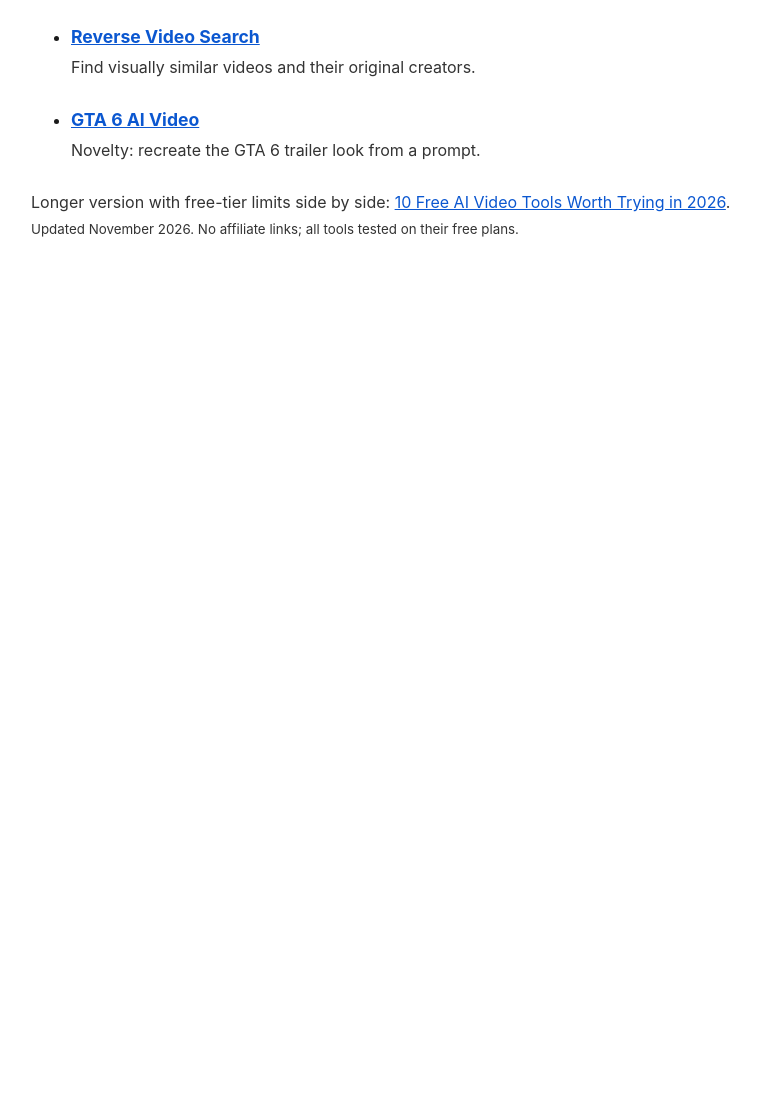
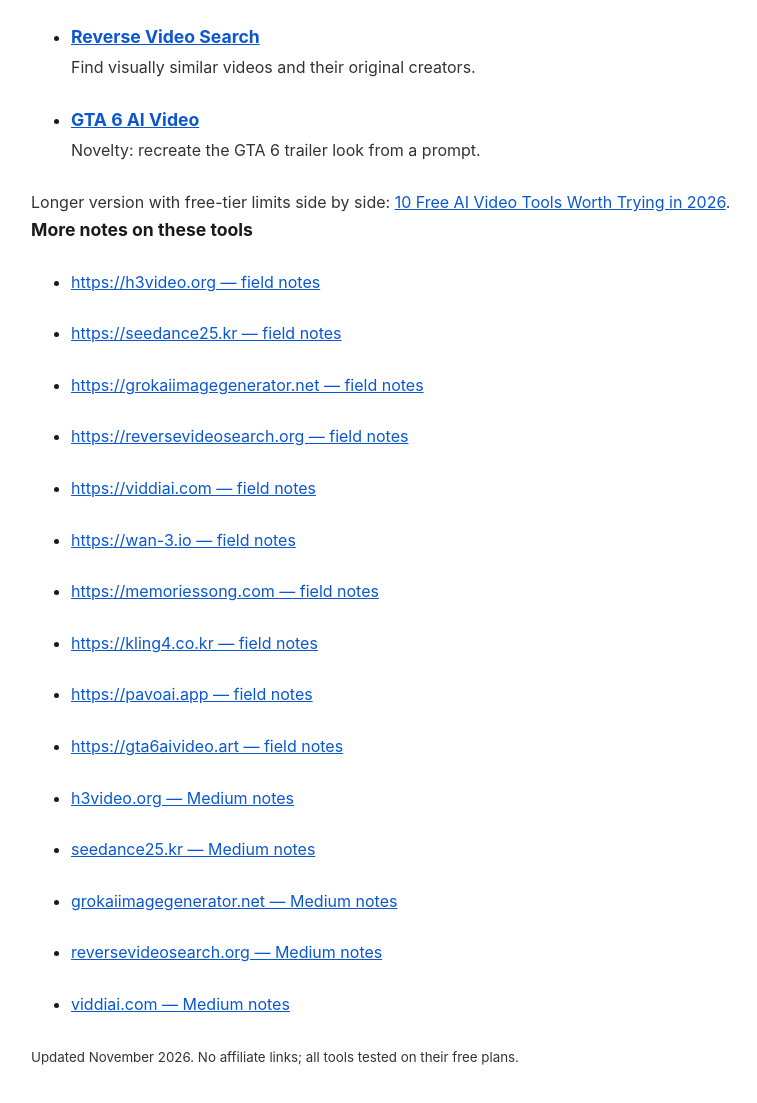
Before and after one commit to youram470-art/ten-free-ai-video-tools, a plain HTML site: page index.html in a window 1280 px wide. Shown: the part 847-1950 px from the top of the page, without its empty margins (229-986 px from the left). Before the commit the page ends 1128 px from the top, so only its background shows below. Drawn offline with Linux system fonts and the light colour scheme.

Commit message:
Add links to published field notes and Medium stories

```diff
--- a/index.html
+++ b/index.html
@@ -24,6 +24,24 @@
 <li><h2><a href="https://gta6aivideo.art/">GTA 6 AI Video</a></h2><p>Novelty: recreate the GTA 6 trailer look from a prompt.</p></li>
 </ul>
 <p>Longer version with free-tier limits side by side: <a href="https://pavoaivideo.wordpress.com/2026/11/23/10-free-ai-video-tools-worth-trying-in-2026/">10 Free AI Video Tools Worth Trying in 2026</a>.</p>
+<h2>More notes on these tools</h2>
+<ul>
+<li><a href="https://pavoailabnotes.wordpress.com/2026/11/24/h3-video-h3-powered-text-to-video-in-the-browser/">https://h3video.org — field notes</a></li>
+<li><a href="https://pavoailabnotes.wordpress.com/2026/11/24/seedance-2-5-review-prompt-adherence-and-image-to-video/">https://seedance25.kr — field notes</a></li>
+<li><a href="https://pavoailabnotes.wordpress.com/2026/11/24/grok-ai-image-generator-fast-idea-to-image/">https://grokaiimagegenerator.net — field notes</a></li>
+<li><a href="https://pavoailabnotes.wordpress.com/2026/11/24/reverse-video-search-finding-the-source-of-a-clip/">https://reversevideosearch.org — field notes</a></li>
+<li><a href="https://pavoailabnotes.wordpress.com/2026/11/24/viddi-ai-a-lightweight-text-to-video-workbench/">https://viddiai.com — field notes</a></li>
+<li><a href="https://pavoailabnotes.wordpress.com/2026/11/24/wan-3-open-weight-video-generation-in-the-browser/">https://wan-3.io — field notes</a></li>
+<li><a href="https://pavoailabnotes.wordpress.com/2026/11/24/memories-song-photos-into-a-music-backed-memory-video/">https://memoriessong.com — field notes</a></li>
+<li><a href="https://pavoailabnotes.wordpress.com/2026/11/24/kling-4-motion-quality-and-korean-language-access/">https://kling4.co.kr — field notes</a></li>
+<li><a href="https://pavoailabnotes.wordpress.com/2026/11/24/pavo-ai-text-to-video-and-image-to-video-in-one-workspace/">https://pavoai.app — field notes</a></li>
+<li><a href="https://pavoailabnotes.wordpress.com/2026/11/24/gta-6-ai-video-fan-made-trailer-clips-from-a-prompt/">https://gta6aivideo.art — field notes</a></li>
+<li><a href="https://medium.com/@xyepinext/h3-video-an-h3-powered-ai-video-generator-that-runs-in-the-browser-539beb1e5a6c">h3video.org — Medium notes</a></li>
+<li><a href="https://medium.com/@xyepinext/seedance-2-5-what-the-new-text-to-video-model-gets-right-e7d959d1e700">seedance25.kr — Medium notes</a></li>
+<li><a href="https://medium.com/@xyepinext/grok-ai-image-generator-fast-idea-to-image-in-the-browser-d274ea45ae1e">grokaiimagegenerator.net — Medium notes</a></li>
+<li><a href="https://medium.com/@xyepinext/reverse-video-search-finding-the-source-of-a-clip-08f089b56a5f">reversevideosearch.org — Medium notes</a></li>
+<li><a href="https://medium.com/@xyepinext/viddi-ai-a-lightweight-text-to-video-workbench-7f5b354c422f">viddiai.com — Medium notes</a></li>
+</ul>
 <p><small>Updated November 2026. No affiliate links; all tools tested on their free plans.</small></p>
 </body>
 </html>
```
